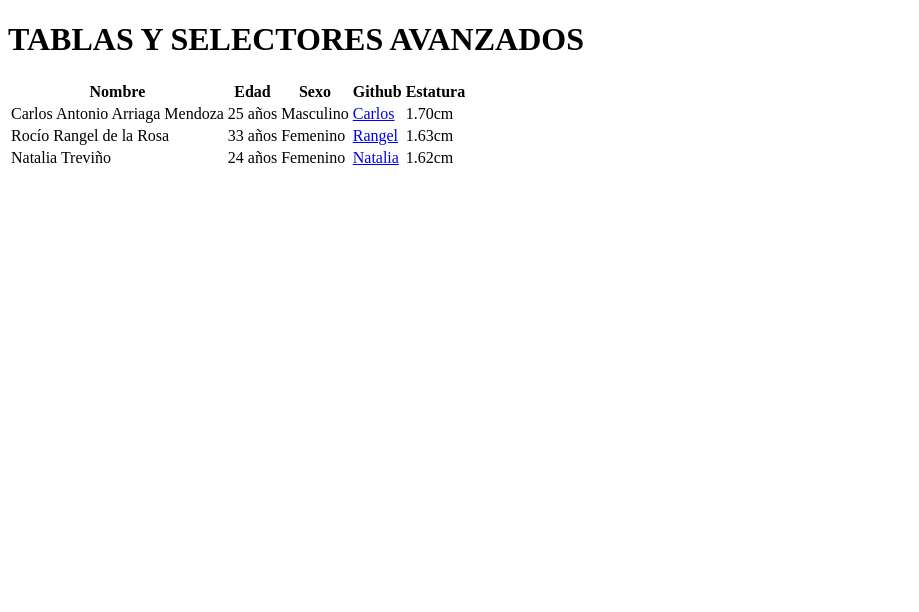
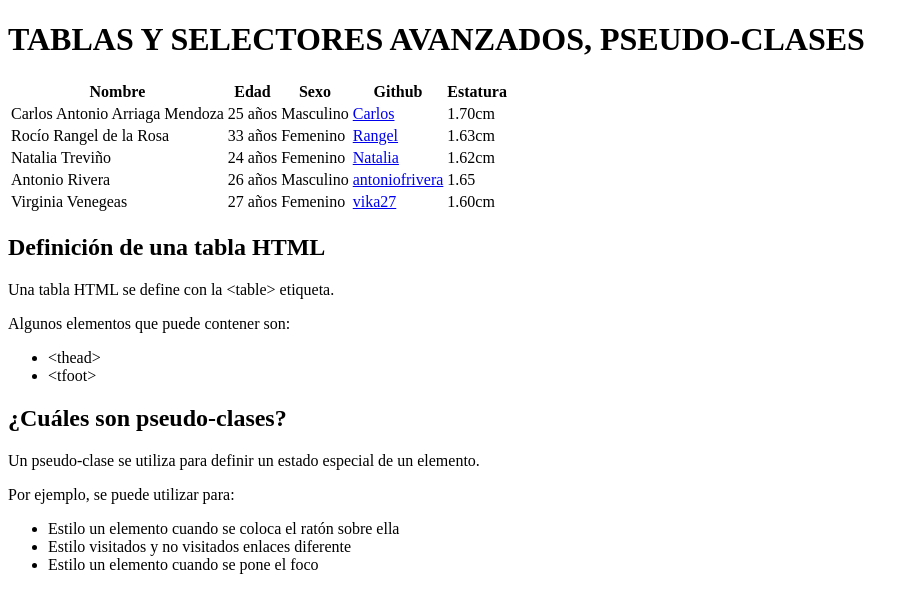
Before and after one commit to fantasmack/clase_4, a plain HTML site: page index.html in a window 1280 px wide. Shown: the whole page, without its empty margins (0-919 px from the left). Drawn offline with Linux system fonts and the light colour scheme; a web font is replaced by a local one.

Commit message:
se agregan más elementos a la tabla y una descripción

```diff
--- a/index.html
+++ b/index.html
@@ -2,12 +2,19 @@
 <html lang="en">
 <head>
 	<meta charset="UTF-8">
-		<title>Document</title>
-		<link rel="stylesheet" href="css/main.css">
+	<meta name="viewport" content="width=device-width, initial-scale=1.0"/>
+	<meta http-equiv="X-UA-Compatible" content="ie=edge"/>
+	<meta name="description" content="Este es el ejercicio de la clase 4 , enfocada a tablas y pseudo-clases">
+	<link rel="icon" href="img/favicon.png" sizes="48x48">
+	<link rel="stylesheet" href="css/reset.css">
+	<link rel="stylesheet" href="css/main.css"/>
+	<link rel="stylesheet" href="css/fonts.css">
+	<link href="https://fonts.googleapis.com/css?family=Dosis" rel="stylesheet">
+	<title>Clase_4</title>
 </head>
 <body>
 	<div class="wrap">
-			<h1>TABLAS Y SELECTORES AVANZADOS</h1>
+		<h1>TABLAS Y SELECTORES AVANZADOS, PSEUDO-CLASES</h1>
 		<table>
 			<thead>
 				<tr>
@@ -45,11 +52,49 @@
 					</td>
 					<td>1.62cm</td>
 				</tr>
+				<tr>
+					<td>Antonio Rivera</td>
+					<td>26 años</td>
+					<td>Masculino</td>
+					<td>
+						<a href="https://github.com/antoniofrivera" Title="antoniofrivera">antoniofrivera</a>
+					</td>
+					<td>1.65</td>
+				</tr>
+				<tr>
+					<td>Virginia Venegeas</td>
+					<td>27 años</td>
+					<td>Femenino</td>
+					<td>
+						<a href="https://github.com/vika27" Title="vika27">vika27</a>
+					</td>
+					</td>
+					<td>1.60cm</td>
+				</tr>
 			</tbody>
 		</table>
-				<p>
+		<div class="descripcion">
+			<div class="tablas">
+				<h2>Definición de una tabla HTML</h2>
+				<p>Una tabla HTML se define con la &lt;table&gt; etiqueta.</p>
+				<p>Algunos elementos que puede contener son:</p>
+				<ul>
+					<li>&lt;thead&gt;</li>
+					<li>&lt;tfoot&gt;</li>
+				</ul>
 
-				</p>
+			</div>
+			<div class="pseudo">
+				<h2>¿Cuáles son pseudo-clases?</h2>
+				<p>Un pseudo-clase se utiliza para definir un estado especial de un elemento.</p>
+				<p>Por ejemplo, se puede utilizar para:</p>
+				<ul>
+					<li>Estilo un elemento cuando se coloca el ratón sobre ella</li>
+					<li>Estilo visitados y no visitados enlaces diferente</li>
+					<li>Estilo un elemento cuando se pone el foco</li>
+				</ul>
+			</div>
+		</div>
 	</div>
 </body>
 </html>
```
Lines whose indentation alone changed are shown as unchanged.
